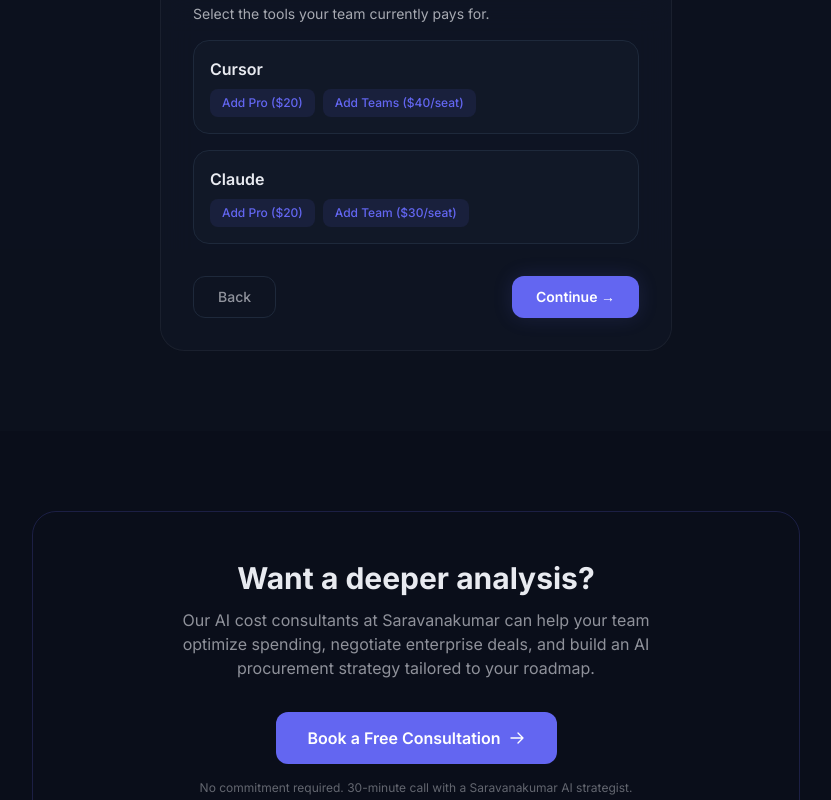
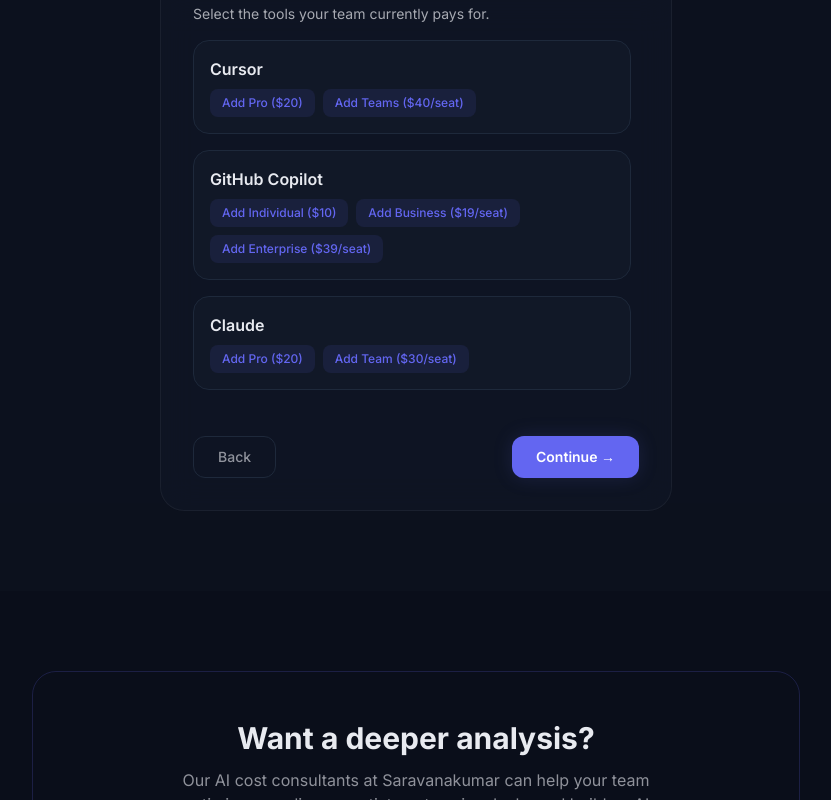
Before and after one commit to Saravanakumar-v-dev/Ai_Spend_Audit, a Next.js app: page / in a window 1280 px wide. Both pictures are taken after a click on the button "Continue →". Shown: the part 1530-2330 px from the top of the page, without its empty margins (224-1055 px from the left). Built offline with nearby package versions, Linux system fonts and the light colour scheme.

Commit message:
feat: add Copilot, ChatGPT, and APIs to the UI form tool selector

```diff
--- a/src/components/AuditForm.tsx
+++ b/src/components/AuditForm.tsx
@@ -54,13 +54,13 @@
     setHoneypot(e.target.value);
   };
 
-  const addTool = (toolSlug: string, planName: string, quantity: number) => {
+  const addTool = (toolSlug: string, planName: string, quantity: number, estimatedMonthlyTokens?: { inputTokens: number, outputTokens: number }) => {
     setFormData((prev) => {
       // Avoid duplicates for MVP
       if (prev.tools.find((t) => t.toolSlug === toolSlug)) return prev;
       return {
         ...prev,
-        tools: [...prev.tools, { toolSlug, planName, quantity, billingCycle: "monthly" }],
+        tools: [...prev.tools, { toolSlug, planName, quantity, billingCycle: "monthly", estimatedMonthlyTokens }],
       };
     });
   };
@@ -93,7 +93,7 @@
         throw new Error(data.error || "Failed to generate audit");
       }
 
-      // Clear local storage on success (optional, but good practice)
+      // Clear local storage on success
       localStorage.removeItem("auditFormData");
 
       // Redirect to the dynamic audit result page
@@ -241,19 +241,20 @@
         </div>
       )}
 
-      {/* Step 2: Tool Selection Placeholder */}
+      {/* Step 2: Tool Selection */}
       {step === 2 && (
-        <div className="animate-fade-in space-y-4">
+        <div className="animate-fade-in space-y-4 max-h-[400px] overflow-y-auto pr-2 custom-scrollbar">
           <p className="text-sm text-foreground/70 mb-4">
             Select the tools your team currently pays for.
           </p>
 
+          {/* Cursor */}
           <div className="p-4 rounded-xl border border-border bg-surface">
             <div className="flex justify-between items-center mb-2">
               <h4 className="font-semibold text-foreground">Cursor</h4>
             </div>
             {!formData.tools.find(t => t.toolSlug === "cursor") ? (
-              <div className="flex gap-2">
+              <div className="flex flex-wrap gap-2">
                 <button
                   onClick={() => addTool("cursor", "pro", 1)}
                   className="px-3 py-1.5 text-xs font-medium rounded-md bg-accent-primary/10 text-accent-primary hover:bg-accent-primary/20"
@@ -275,12 +276,47 @@
             )}
           </div>
 
+          {/* GitHub Copilot */}
+          <div className="p-4 rounded-xl border border-border bg-surface">
+            <div className="flex justify-between items-center mb-2">
+              <h4 className="font-semibold text-foreground">GitHub Copilot</h4>
+            </div>
+            {!formData.tools.find(t => t.toolSlug === "copilot") ? (
+              <div className="flex flex-wrap gap-2">
+                <button
+                  onClick={() => addTool("copilot", "individual", 1)}
+                  className="px-3 py-1.5 text-xs font-medium rounded-md bg-accent-primary/10 text-accent-primary hover:bg-accent-primary/20"
+                >
+                  Add Individual ($10)
+                </button>
+                <button
+                  onClick={() => addTool("copilot", "business", formData.teamSize || 1)}
+                  className="px-3 py-1.5 text-xs font-medium rounded-md bg-accent-primary/10 text-accent-primary hover:bg-accent-primary/20"
+                >
+                  Add Business ($19/seat)
+                </button>
+                <button
+                  onClick={() => addTool("copilot", "enterprise", formData.teamSize || 1)}
+                  className="px-3 py-1.5 text-xs font-medium rounded-md bg-accent-primary/10 text-accent-primary hover:bg-accent-primary/20"
+                >
+                  Add Enterprise ($39/seat)
+                </button>
+              </div>
+            ) : (
+              <div className="flex justify-between items-center text-sm text-accent-primary">
+                <span>Added: {formData.tools.find(t => t.toolSlug === "copilot")?.planName}</span>
+                <button onClick={() => removeTool("copilot")} className="text-red-400 hover:text-red-300">Remove</button>
+              </div>
+            )}
+          </div>
+
+          {/* Claude */}
           <div className="p-4 rounded-xl border border-border bg-surface">
             <div className="flex justify-between items-center mb-2">
               <h4 className="font-semibold text-foreground">Claude</h4>
             </div>
             {!formData.tools.find(t => t.toolSlug === "claude") ? (
-              <div className="flex gap-2">
+              <div className="flex flex-wrap gap-2">
                 <button
                   onClick={() => addTool("claude", "pro", 1)}
                   className="px-3 py-1.5 text-xs font-medium rounded-md bg-accent-primary/10 text-accent-primary hover:bg-accent-primary/20"
@@ -301,6 +337,85 @@
               </div>
             )}
           </div>
+
+          {/* ChatGPT */}
+          <div className="p-4 rounded-xl border border-border bg-surface">
+            <div className="flex justify-between items-center mb-2">
+              <h4 className="font-semibold text-foreground">ChatGPT</h4>
+            </div>
+            {!formData.tools.find(t => t.toolSlug === "chatgpt") ? (
+              <div className="flex flex-wrap gap-2">
+                <button
+                  onClick={() => addTool("chatgpt", "plus", 1)}
+                  className="px-3 py-1.5 text-xs font-medium rounded-md bg-accent-primary/10 text-accent-primary hover:bg-accent-primary/20"
+                >
+                  Add Plus ($20)
+                </button>
+                <button
+                  onClick={() => addTool("chatgpt", "business", formData.teamSize || 1)}
+                  className="px-3 py-1.5 text-xs font-medium rounded-md bg-accent-primary/10 text-accent-primary hover:bg-accent-primary/20"
+                >
+                  Add Business ($25/seat)
+                </button>
+                <button
+                  onClick={() => addTool("chatgpt", "pro", 1)}
+                  className="px-3 py-1.5 text-xs font-medium rounded-md bg-accent-primary/10 text-accent-primary hover:bg-accent-primary/20"
+                >
+                  Add Pro ($100)
+                </button>
+              </div>
+            ) : (
+              <div className="flex justify-between items-center text-sm text-accent-primary">
+                <span>Added: {formData.tools.find(t => t.toolSlug === "chatgpt")?.planName}</span>
+                <button onClick={() => removeTool("chatgpt")} className="text-red-400 hover:text-red-300">Remove</button>
+              </div>
+            )}
+          </div>
+
+          {/* Anthropic API */}
+          <div className="p-4 rounded-xl border border-border bg-surface">
+            <div className="flex justify-between items-center mb-2">
+              <h4 className="font-semibold text-foreground">Anthropic API</h4>
+            </div>
+            {!formData.tools.find(t => t.toolSlug === "api_anthropic_sonnet") ? (
+              <div className="flex flex-wrap gap-2">
+                <button
+                  onClick={() => addTool("api_anthropic_sonnet", "api_usage", 1, { inputTokens: 10, outputTokens: 2 })}
+                  className="px-3 py-1.5 text-xs font-medium rounded-md bg-accent-primary/10 text-accent-primary hover:bg-accent-primary/20"
+                >
+                  Add Moderate Usage (~$60/mo)
+                </button>
+              </div>
+            ) : (
+              <div className="flex justify-between items-center text-sm text-accent-primary">
+                <span>Added: API Usage</span>
+                <button onClick={() => removeTool("api_anthropic_sonnet")} className="text-red-400 hover:text-red-300">Remove</button>
+              </div>
+            )}
+          </div>
+
+          {/* OpenAI API */}
+          <div className="p-4 rounded-xl border border-border bg-surface">
+            <div className="flex justify-between items-center mb-2">
+              <h4 className="font-semibold text-foreground">OpenAI API</h4>
+            </div>
+            {!formData.tools.find(t => t.toolSlug === "api_openai_gpt5_4") ? (
+              <div className="flex flex-wrap gap-2">
+                <button
+                  onClick={() => addTool("api_openai_gpt5_4", "api_usage", 1, { inputTokens: 10, outputTokens: 2 })}
+                  className="px-3 py-1.5 text-xs font-medium rounded-md bg-accent-primary/10 text-accent-primary hover:bg-accent-primary/20"
+                >
+                  Add Moderate Usage (~$55/mo)
+                </button>
+              </div>
+            ) : (
+              <div className="flex justify-between items-center text-sm text-accent-primary">
+                <span>Added: API Usage</span>
+                <button onClick={() => removeTool("api_openai_gpt5_4")} className="text-red-400 hover:text-red-300">Remove</button>
+              </div>
+            )}
+          </div>
+
         </div>
       )}
 
@@ -318,10 +433,11 @@
             {formData.tools.length === 0 ? (
               <p className="text-red-400">Please go back and select at least one tool.</p>
             ) : (
-              <ul className="list-disc list-inside">
+              <ul className="list-disc list-inside space-y-1">
                 {formData.tools.map(tool => (
                   <li key={tool.toolSlug}>
-                    <span className="capitalize">{tool.toolSlug}</span> - {tool.planName} ({tool.quantity} seats)
+                    <span className="capitalize">{tool.toolSlug.replace("api_", "")}</span> - {tool.planName.replace("_", " ")}
+                    {tool.planName !== "api_usage" ? ` (${tool.quantity} seats)` : " (Estimated Tokens)"}
                   </li>
                 ))}
               </ul>
```
